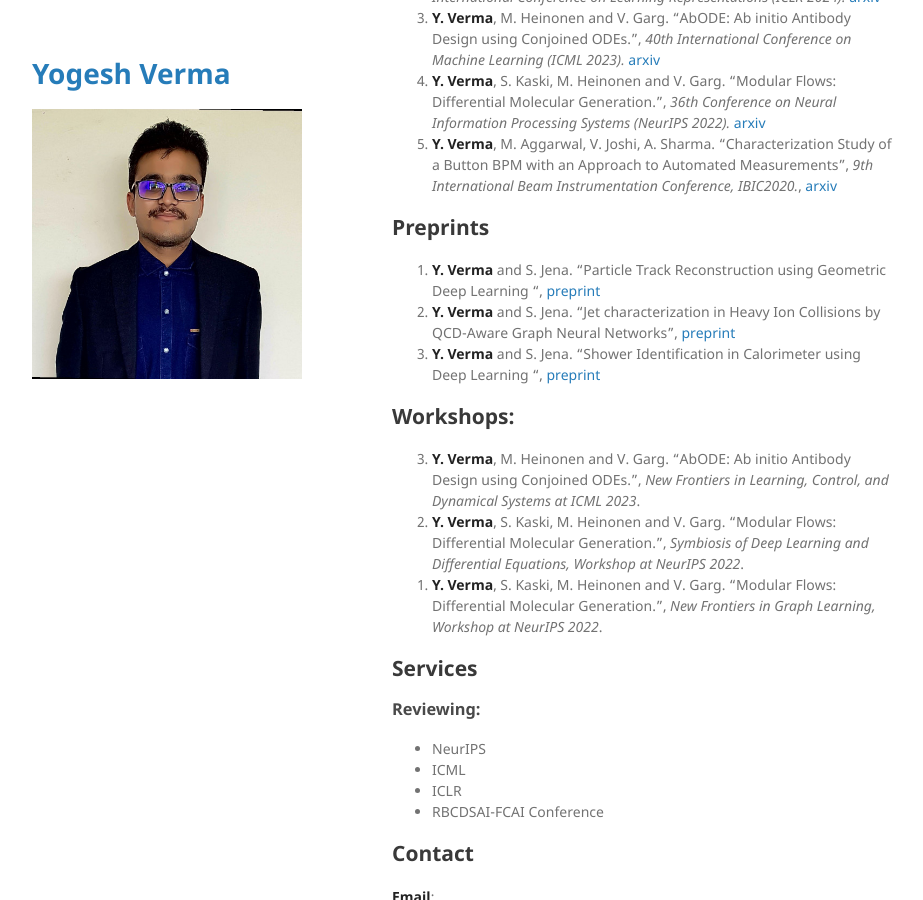
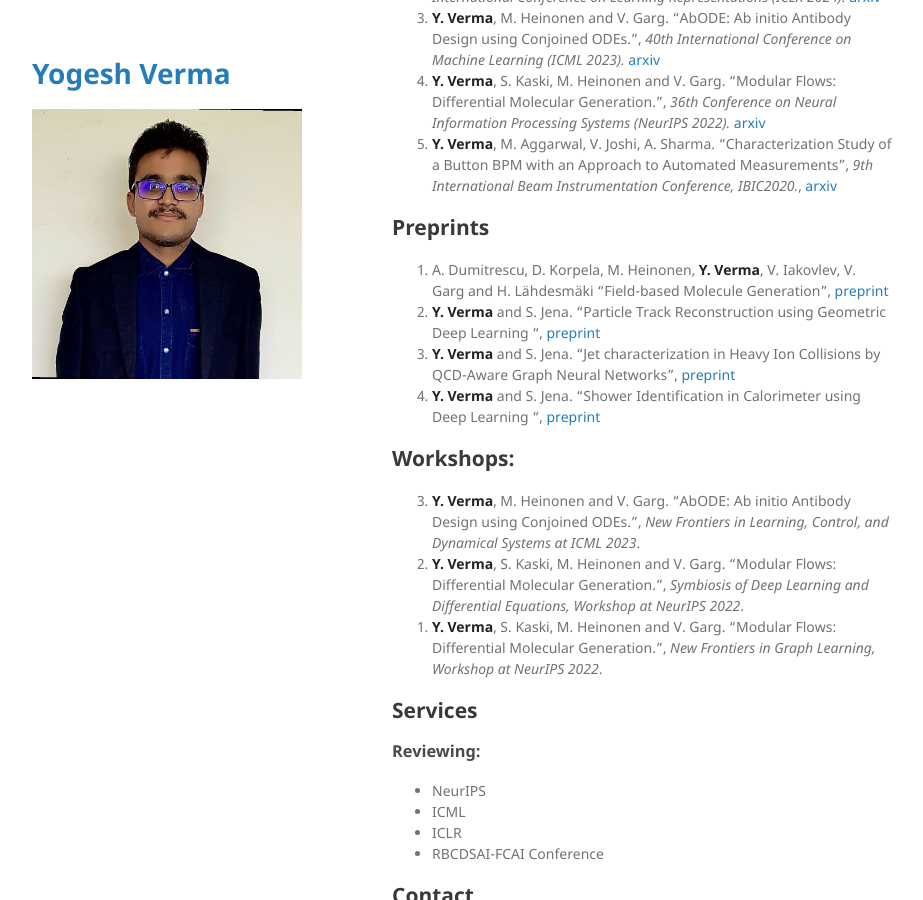
Before and after one commit to yoverma/yoerma.github.io, a Jekyll site: the page built from index.md, in a window 1280 px wide and 900 px high, scrolled down 429 px. Shown: the whole window, without its empty margins (178-1101 px from the left). Built offline with Jekyll 4.4.1, drawn with Linux system fonts in a browser that asks for light colours; the repository's description, which GitHub fills in, is left out; our own code applies the rules of GitHub Pages for plain Markdown files.

Commit message:
Update index.md

```diff
--- a/index.md
+++ b/index.md
@@ -16,6 +16,7 @@ More about me [here](./more_about_me.html).
 
 
 ## Preprints
+0. A. Dumitrescu, D. Korpela, M. Heinonen, **Y. Verma**, V. Iakovlev, V. Garg and H. Lähdesmäki "Field-based Molecule Generation", [preprint](https://arxiv.org/abs/2402.15864)
 0. **Y. Verma** and S. Jena. "Particle Track Reconstruction using Geometric Deep Learning ", [preprint](https://arxiv.org/abs/2012.08515)
 0. **Y. Verma** and S. Jena. "Jet characterization in Heavy Ion Collisions by QCD-Aware Graph Neural Networks", [preprint](https://arxiv.org/abs/2103.14906)
 0. **Y. Verma** and S. Jena. "Shower Identification in Calorimeter using Deep Learning ", [preprint](https://arxiv.org/abs/2103.16247){: reversed="reversed"}
```
